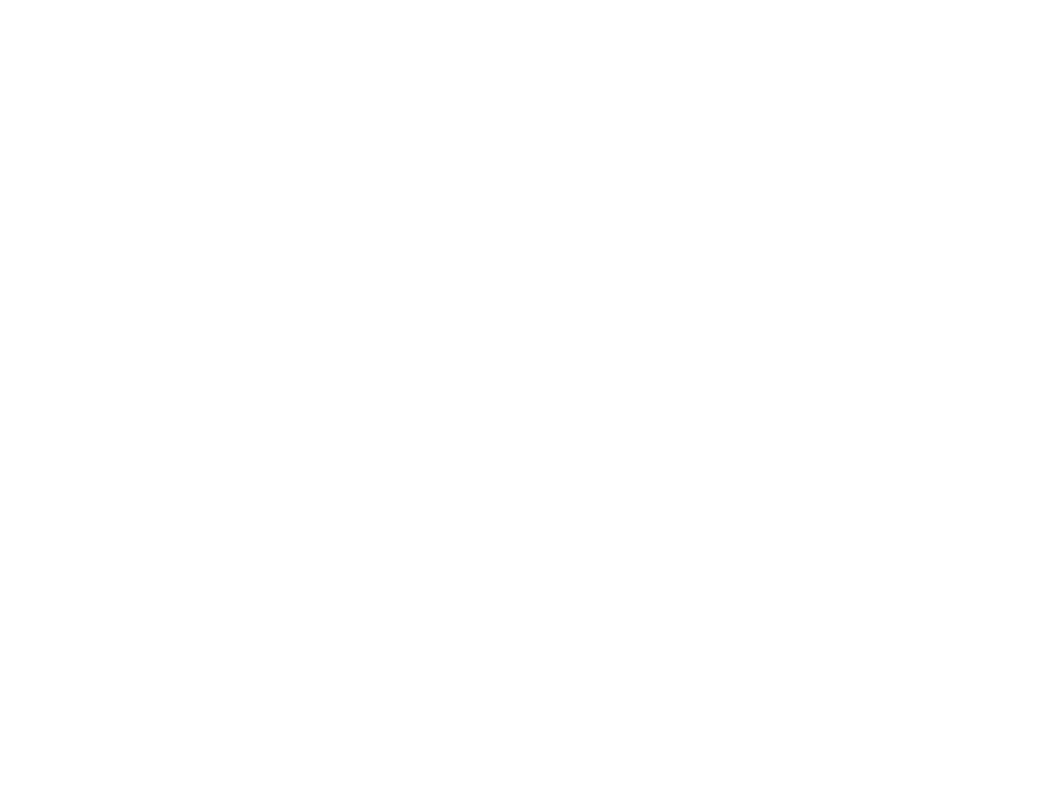
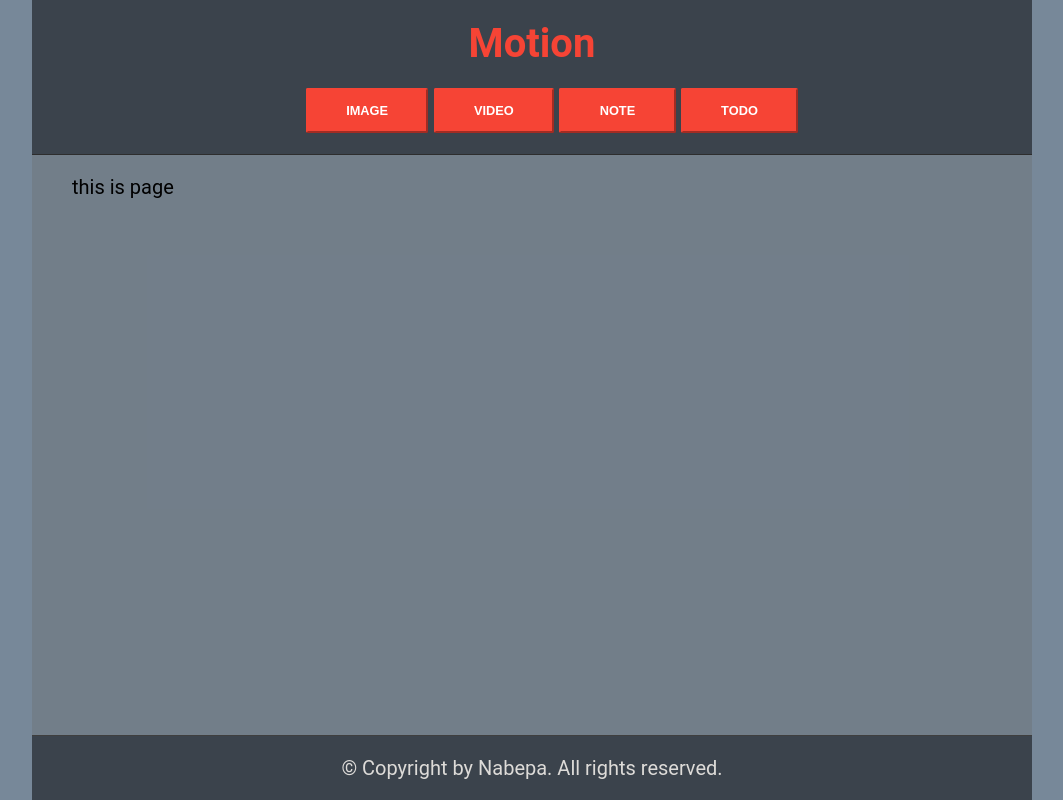
Before and after one commit to nabepa/motion, a website: page index.html in a window 1280 px wide. Shown: the whole page, without its empty margins (108-1171 px from the left). Drawn offline with Linux system fonts and the light colour scheme.

Commit message:
create basic html constructure, add app component, page component

```diff
--- a/index.html
+++ b/index.html
@@ -4,7 +4,26 @@
     <meta charset="UTF-8" />
     <meta http-equiv="X-UA-Compatible" content="IE=edge" />
     <meta name="viewport" content="width=device-width, initial-scale=1.0" />
-    <title>Document</title>
+    <link rel="stylesheet" href="style/style.css" />
+    <title>Motion</title>
+    <script defer type="module" src="../dist/app.js"></script>
   </head>
-  <body></body>
+
+  <body>
+    <div class="app">
+      <header class="banner">
+        <h1 class="banner__title">Motion</h1>
+        <ul class="control-panel">
+          <li><button id="new-image" class="create-button">image</button></li>
+          <li><button id="new-video" class="create-button">video</button></li>
+          <li><button id="new-note" class="create-button">note</button></li>
+          <li><button id="new-todo" class="create-button">todo</button></li>
+        </ul>
+      </header>
+      <main class="document"></main>
+      <footer class="footer">
+        <p>© Copyright by Nabepa. All rights reserved.</p>
+      </footer>
+    </div>
+  </body>
 </html>
--- /dev/null
+++ b/src/app.ts
@@ -0,0 +1,13 @@
+import { PageComponent } from './components/page.js';
+
+class App {
+  private readonly page: PageComponent;
+
+  constructor(appRoot: HTMLElement) {
+    this.page = new PageComponent();
+    this.page.attatchTo(appRoot);
+  }
+}
+
+// !와 as를 함께 쓰는 이유는?
+new App(document.querySelector('.document')! as HTMLElement);
--- /dev/null
+++ b/src/components/page.ts
@@ -0,0 +1,16 @@
+export class PageComponent {
+  private element: HTMLUListElement;
+  constructor() {
+    this.element = document.createElement('ul');
+    this.element.setAttribute('class', 'page');
+    this.element.textContent = 'this is page';
+  }
+
+  attatchTo(parent: HTMLElement, position: InsertPosition = 'afterbegin') {
+    parent.insertAdjacentElement(position, this.element);
+  }
+
+  append(child: HTMLElement) {
+    this.element.appendChild(child);
+  }
+}
--- /dev/null
+++ b/style/style.css
@@ -0,0 +1,114 @@
+:root {
+  --bg-main-color: #00000080;
+  --bg-accent-color: #2d2d2d;
+  --accent-color: #f64435;
+  --text-accent-color: #ffe498;
+  --text-edit-bg-color: #575757;
+  --border-color: #3f3f3f;
+  --shadow-color: #202020;
+  --document-bg-color: #68686850;
+  --component-bg-gradient: radial-gradient(
+    circle,
+    #646464e6 0%,
+    #363636e6 100%
+  );
+  --smokywhite: #dddbd8;
+  --black: #000000;
+  --translucent-black: #00000099;
+}
+
+li {
+  list-style: none;
+  padding-left: 0;
+}
+
+p {
+  color: var(--smokywhite);
+}
+
+label {
+  color: var(--text-accent-color);
+}
+
+* {
+  outline: 0;
+  box-sizing: border-box;
+}
+
+body {
+  /* background: url('../assets/background.png') center/cover no-repeat; */
+  background-color: lightslategray;
+  font-family: Roboto, Oxygen, sans-serif;
+  display: flex;
+  justify-content: center;
+  height: 100vh;
+  overflow: hidden;
+  font-size: 1.25rem;
+  margin: 0;
+}
+
+.app {
+  width: 100%;
+  max-width: 1000px;
+  height: 100%;
+  display: flex;
+  flex-direction: column;
+}
+
+.banner {
+  background: var(--bg-main-color);
+  border-bottom: 1px solid var(--bg-accent-color);
+  text-align: center;
+}
+
+.banner__title {
+  margin: 20px;
+  color: var(--accent-color);
+}
+
+.control-panel {
+  display: flex;
+  align-items: center;
+  justify-content: center;
+}
+
+.create-button {
+  margin: 0.1em 0.2em;
+  text-align: center;
+  user-select: none;
+  padding: 1em 3em;
+  text-transform: uppercase;
+  font-weight: 600;
+  font-size: 0.8rem;
+  color: white;
+  background-color: var(--accent-color);
+  border-color: var(--accent-color);
+  border-radius: 2px;
+}
+
+.document {
+  height: 100%;
+  overflow-y: auto;
+  background-color: var(--document-bg-color);
+  /* Firefox */
+  scrollbar-width: 6px;
+  scrollbar-color: var(--bg-accent-color);
+  scrollbar-face-color: var(--accent-color);
+}
+
+.document::-webkit-scrollbar {
+  /* Safari and Chrome */
+  background-color: var(--bg-accent-color);
+  width: 6px;
+}
+
+.document::-webkit-scrollbar-thumb {
+  /* Safari and Chrome */
+  background-color: var(--accent-color);
+}
+
+.footer {
+  background: var(--bg-main-color);
+  border-top: 1px solid var(--border-color);
+  text-align: center;
+}
```
Also changed, not shown: dist/app.js (added), dist/components/page.js (added).
